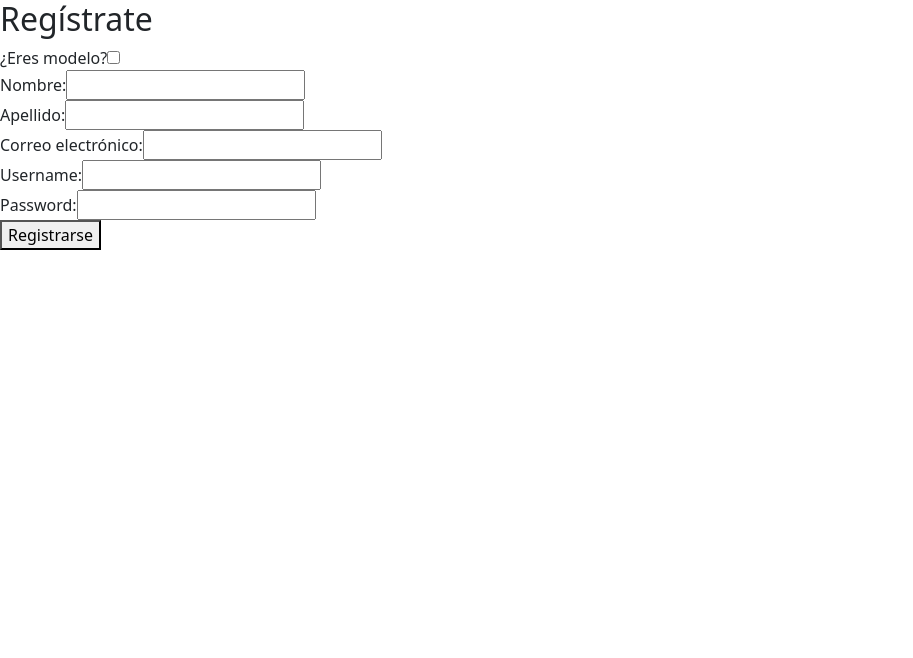
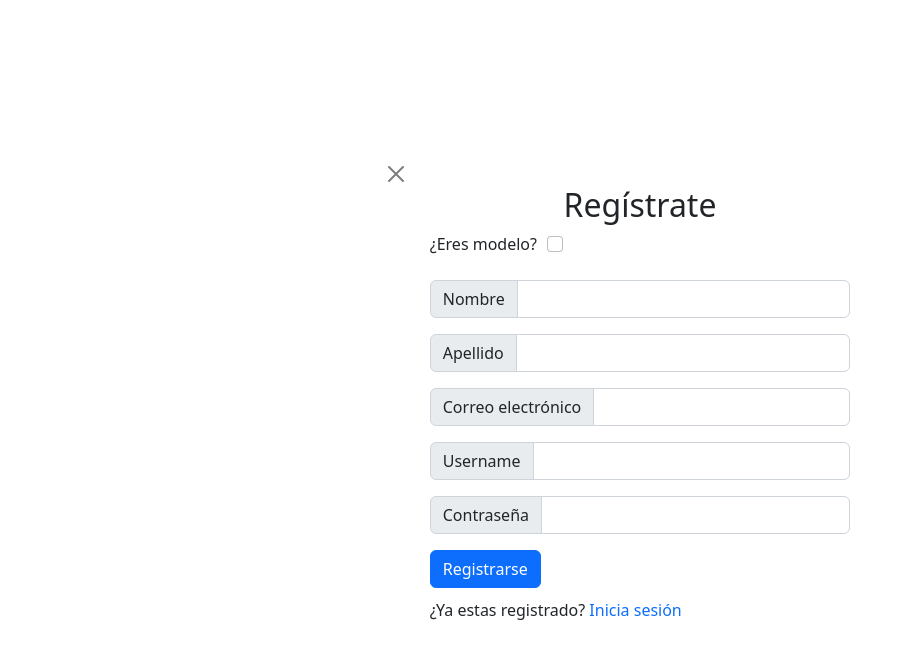
Before and after one commit to sparisca05/parcialFashionEvent, a React (Vite) app in the folder frontend/: page /register in a window 1280 px wide. Shown: the top 658 px of the page, without its empty margins (0-913 px from the left). Built offline with nearby package versions, Linux system fonts and the light colour scheme.

Commit message:
cargan los eventos y cada uno con estilos

```diff
--- a/frontend/src/App.css
+++ b/frontend/src/App.css
@@ -1,9 +1,11 @@
 .main-container {
-  display: flex;
-  flex-direction: column;
-  align-items: center;
-  justify-content: center;
-  height: 100vh;
+    display: flex;
+    flex-direction: column;
+    align-items: center;
+    justify-content: center;
+    height: 100vh;
+    width: 100%;
+    margin: auto;
 }
 .container {
     display: flex;
@@ -17,3 +19,11 @@
     display: flex;
     column-gap: 20px;
 }
+.btn-back {
+    align-self: flex-start;
+    margin-left: 30%;
+}
+.modelo-check {
+    display: flex;
+    column-gap: 10px;
+}
--- a/frontend/src/main.tsx
+++ b/frontend/src/main.tsx
@@ -7,11 +7,12 @@ import {
     RouterProvider,
 } from "react-router-dom";
 
-import EventosList from "./components/EventosList.tsx";
+import EventosList from "./screens/Eventos.tsx";
 import Profile from "./components/Profile.tsx";
 import Home from "./screens/Home.tsx";
 import Login from "./screens/Login.tsx";
 import Register from "./screens/Register.tsx";
+import EventoView from "./screens/EventoView.tsx";
 
 const router = createBrowserRouter([
     {
@@ -22,6 +23,7 @@ const router = createBrowserRouter([
     {path: "/login", element: <Login />,},
     {path: "/register", element: <Register />,},
     {path: "/eventos", element: <EventosList />,},
+    {path: "/eventos/:id", element: <EventoView />,},
     {path: "/perfil", element: <Profile />,}
 ]);
 
--- /dev/null
+++ b/frontend/src/screens/EventoView.tsx
@@ -0,0 +1,47 @@
+import {useEffect, useState} from 'react';
+import axios from "axios";
+import {Link, useParams} from "react-router-dom";
+
+interface Evento {
+    id: number;
+    nombre: string;
+    fecha: string;
+    precio: number;
+}
+
+function EventoView() {
+    const { id } = useParams<{ id: string }>();
+    const [evento, setEvento] = useState<Evento>();  // Estado para almacenar la lista de eventos
+    const [loading, setLoading] = useState<boolean>(true);     // Estado para mostrar una carga
+
+    useEffect(() => {
+        axios.get(`http://localhost:8080/api/v1/eventos/${id}`)
+            .then((response) => {
+                setEvento(response.data);
+                setLoading(false);
+            })
+            .catch(error => {
+                console.error('Error:', error);
+                setLoading(false);
+            });
+    }, [id]);
+
+    if (loading) {
+        return <div>Cargando...</div>;
+    }
+
+    if (!evento) {
+        return <div>No se encontró el evento.</div>;
+    }
+
+    return (
+        <div className={"main-container"}>
+            <Link to="/eventos" className="btn-close btn-back" aria-label="Close"></Link>
+            <h2>{evento.nombre}</h2>
+            <p>Fecha: {evento.fecha}</p>
+            <p>Precio: {evento.precio}</p>
+        </div>
+    );
+}
+
+export default EventoView;
--- a/frontend/src/components/EventosList.tsx
+++ b/frontend/src/screens/Eventos.tsx
@@ -1,5 +1,6 @@
 import React, { useState, useEffect } from 'react';
 import axios from 'axios';
+import {Link} from "react-router-dom";
 
 // Definición del tipo de datos que esperamos
 interface Evento {
@@ -31,13 +32,14 @@ const EventoList: React.FC = () => {
     }
 
     return (
-        <div>
-            <h2>Lista de Eventos</h2>
+        <div className={"main-container"}>
+            <Link to={'/'} className="btn-close btn-back" aria-label="Close"></Link>
+            <h2>Eventos</h2>
             <ul className="list-group">
                 {eventos.map(evento => (
-                    <li key={evento.id} className="list-group-item">
+                    <Link to={`/eventos/${evento.id}`} key={evento.id} className="list-group-item">
                         {evento.nombre} {evento.fecha} {evento.precio}
-                    </li>
+                    </Link>
                 ))}
             </ul>
         </div>
--- a/frontend/src/screens/Login.tsx
+++ b/frontend/src/screens/Login.tsx
@@ -41,6 +41,7 @@ function Login() {
 
     return (
         <div className="main-container">
+            <Link to={'/'} className="btn-close btn-back" aria-label="Close"></Link>
             <h2>Iniciar Sesión</h2>
             <form onSubmit={handleSubmit}>
                 <div className="mb-3">
@@ -66,11 +67,16 @@ function Login() {
                 <button type="submit" className={"btn btn-primary"}>Iniciar Sesión</button>
                 <div style={{margin: '10px 0'}}>
                     <p>
-                        ¿No tienes una cuenta?
-                        <Link to="/register">Regístrate</Link>
+                        ¿No tienes una cuenta?{' '}
+                        <Link
+                            to="/register"
+                            style={{textDecoration: "none"}}
+                        >
+                            Regístrate
+                        </Link>
                     </p>
                 </div>
-                {errorMessage && <p style={{ color: 'red', width: '100%', margin: '10px 0' }}>{errorMessage}</p>}
+                {errorMessage && <p style={{color: 'red', width: '100%', margin: '10px 0'}}>{errorMessage}</p>}
             </form>
 
         </div>
--- a/frontend/src/screens/Register.tsx
+++ b/frontend/src/screens/Register.tsx
@@ -1,6 +1,6 @@
 
 import { useState } from 'react';
-import {useNavigate} from "react-router-dom";
+import {Link, useNavigate} from "react-router-dom";
 
 function Register() {
     const [modelo, setModelo] = useState(false);
@@ -59,61 +59,91 @@ function Register() {
     };
 
     return (
-        <div>
+        <div className={"main-container"}>
+            <Link to={'/'} className="btn-close btn-back" aria-label="Close"></Link>
             <h2>Regístrate</h2>
             <form onSubmit={handleSubmit}>
-                <div>
-                    <label>¿Eres modelo?</label>
+                <div className={"mb-3 modelo-check"}>
+                    <label className="form-label">¿Eres modelo?</label>
                     <input
+                        className={"form-check-input"}
                         type="checkbox"
                         checked={modelo}
                         onChange={(e) => setModelo(e.target.checked)}
                     />
                 </div>
-                <div>
-                    <label>Nombre:</label>
+                <div className="input-group mb-3">
+                    <span className="input-group-text" id="inputGroup-sizing-default">Nombre</span>
                     <input
+                        type="text"
+                        className="form-control"
+                        aria-label="Sizing example input"
+                        aria-describedby="inputGroup-sizing-default"
                         value={nombre}
                         onChange={(e) => setNombre(e.target.value)}
                         required
                     />
                 </div>
-                <div>
-                    <label>Apellido:</label>
+                <div className="input-group mb-3">
+                    <span className="input-group-text" id="inputGroup-sizing-default">Apellido</span>
                     <input
+                        type="text"
+                        className="form-control"
+                        aria-label="Sizing example input"
+                        aria-describedby="inputGroup-sizing-default"
                         value={apellido}
                         onChange={(e) => setApellido(e.target.value)}
                         required
                     />
                 </div>
-                <div>
-                    <label>Correo electrónico:</label>
+                <div className="input-group mb-3">
+                    <span className="input-group-text" id="inputGroup-sizing-default">Correo electrónico</span>
                     <input
                         type="email"
+                        className="form-control"
+                        aria-label="Sizing example input"
+                        aria-describedby="inputGroup-sizing-default"
                         value={correo}
                         onChange={(e) => setCorreo(e.target.value)}
                         required
                     />
                 </div>
-                <div>
-                    <label>Username:</label>
+                <div className="input-group mb-3">
+                    <span className="input-group-text" id="inputGroup-sizing-default">Username</span>
                     <input
-                        type="username"
+                        type="text"
+                        className="form-control"
+                        aria-label="Sizing example input"
+                        aria-describedby="inputGroup-sizing-default"
                         value={username}
                         onChange={(e) => setUsername(e.target.value)}
                         required
                     />
                 </div>
-                <div>
-                    <label>Password:</label>
+                <div className="input-group mb-3">
+                    <span className="input-group-text" id="inputGroup-sizing-default">Contraseña</span>
                     <input
                         type="password"
+                        className="form-control"
+                        aria-label="Sizing example input"
+                        aria-describedby="inputGroup-sizing-default"
                         value={password}
                         onChange={(e) => setPassword(e.target.value)}
                         required
                     />
                 </div>
-                <button type="submit">Registrarse</button>
+                <button type="submit" className={"btn btn-primary"}>Registrarse</button>
+                <div style={{margin: '10px 0'}}>
+                    <p>
+                        ¿Ya estas registrado?{' '}
+                        <Link
+                            to="/login"
+                            style={{textDecoration: "none"}}
+                        >
+                            Inicia sesión
+                        </Link>
+                    </p>
+                </div>
             </form>
 
             {errorMessage && <p style={{color: 'red'}}>{errorMessage}</p>}
```
